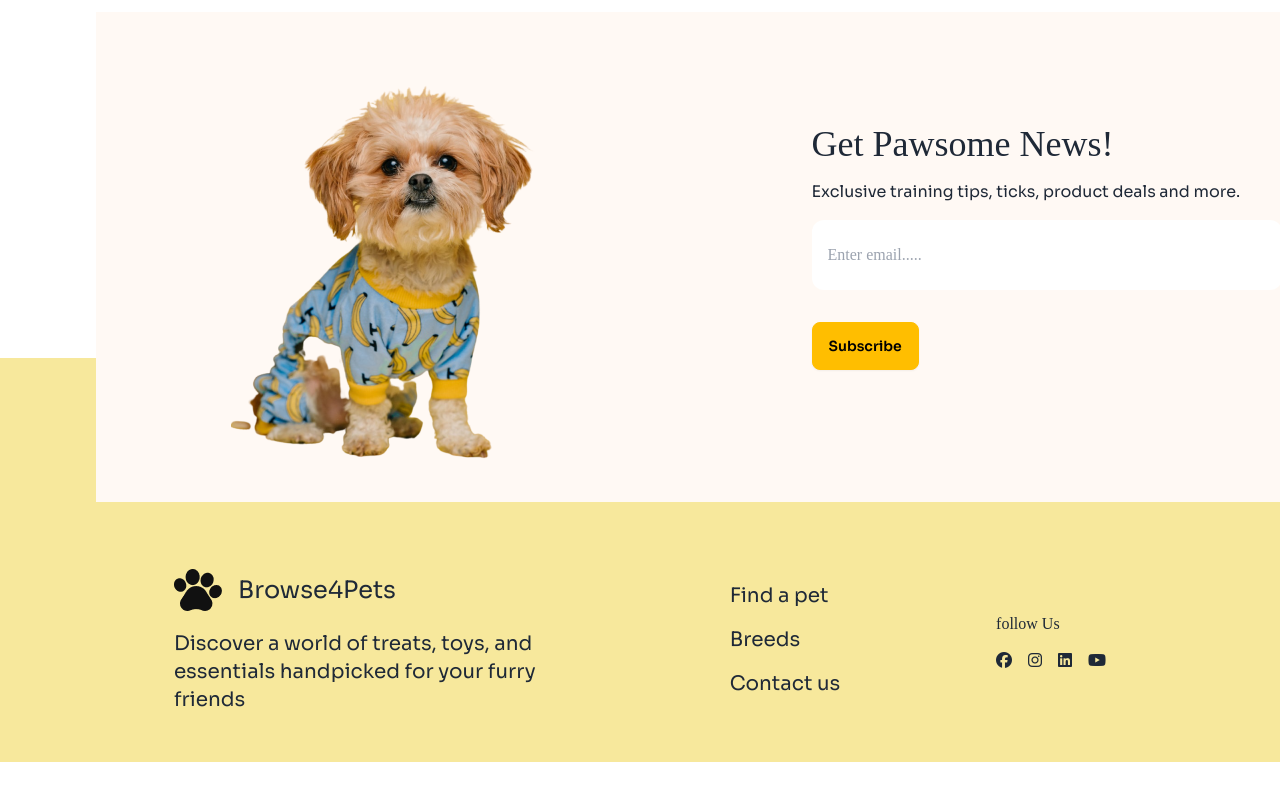
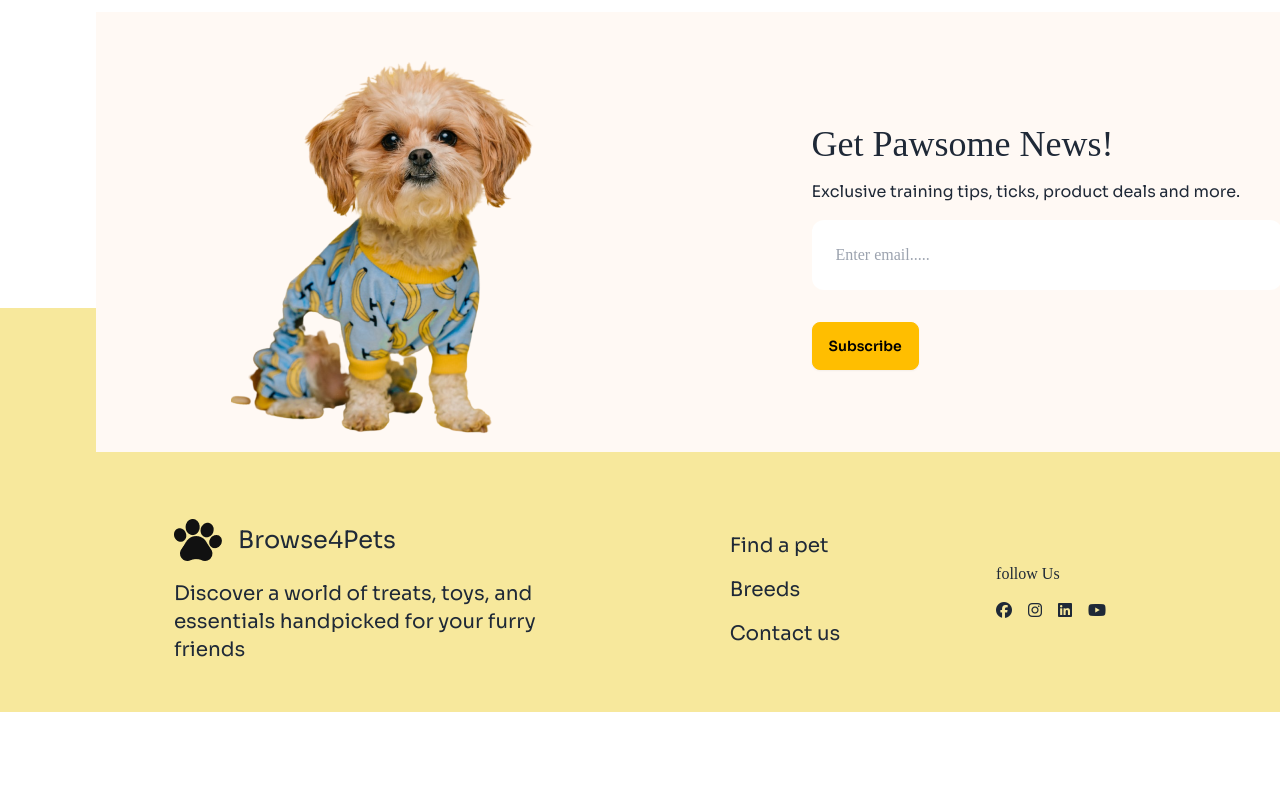
Before and after one commit to sariakhatun/Assignment3-001, a plain HTML site: page index.html in a window 1280 px wide. Shown: the part 2705-3505 px from the top of the page. Drawn offline with nearby package versions, Linux system fonts and the light colour scheme; a web font is replaced by a local one.

Commit message:
last commit

```diff
--- a/index.html
+++ b/index.html
@@ -430,7 +430,7 @@
       </section>
 
       <!-- upper -->
-      <section class="mx-6 lg:mx-24 my-12 lg:my-24 bg-[#FFF9F4] pt-12 lg:flex justify-around w-[360px]  lg:w-[1320px] lg:h-[490px] relative z-10"
+      <section class="mx-6 lg:mx-24 my-12 lg:mt-24 bg-[#FFF9F4] pt-12 lg:flex justify-around w-[360px]  lg:w-[1320px]  relative z-10"
       >
         <!-- dog -->
         <div class="flex items-center justify-center">
@@ -447,7 +447,7 @@
             name=""
             id=""
             placeholder="Enter email....."
-            class="bg-white w-[170px] lg:w-[470px] h-[70px] p-4 rounded-xl mb-8"
+            class="bg-white w-[250px] lg:w-[470px] h-[70px] p-6 ml-4 lg:mx-auto rounded-xl mb-8"
           />
           <div class="lg:text-left text-center pb-8">
             <button class="btn btn-warning sora">Subscribe</button>
@@ -455,7 +455,7 @@
         </div>
       </section>
       <!-- footer -->
-       <section class="bg-[#f7e89c] pt-72 lg:pt-52 relative -top-60">
+       <section class="bg-[#f7e89c] pt-72 lg:pt-52 relative -top-60 my-24">
         <div class="mx-24 lg:flex justify-around items-center">
           <div class="mb-12">
             <div class="flex items-center gap-4 mb-4">
```
